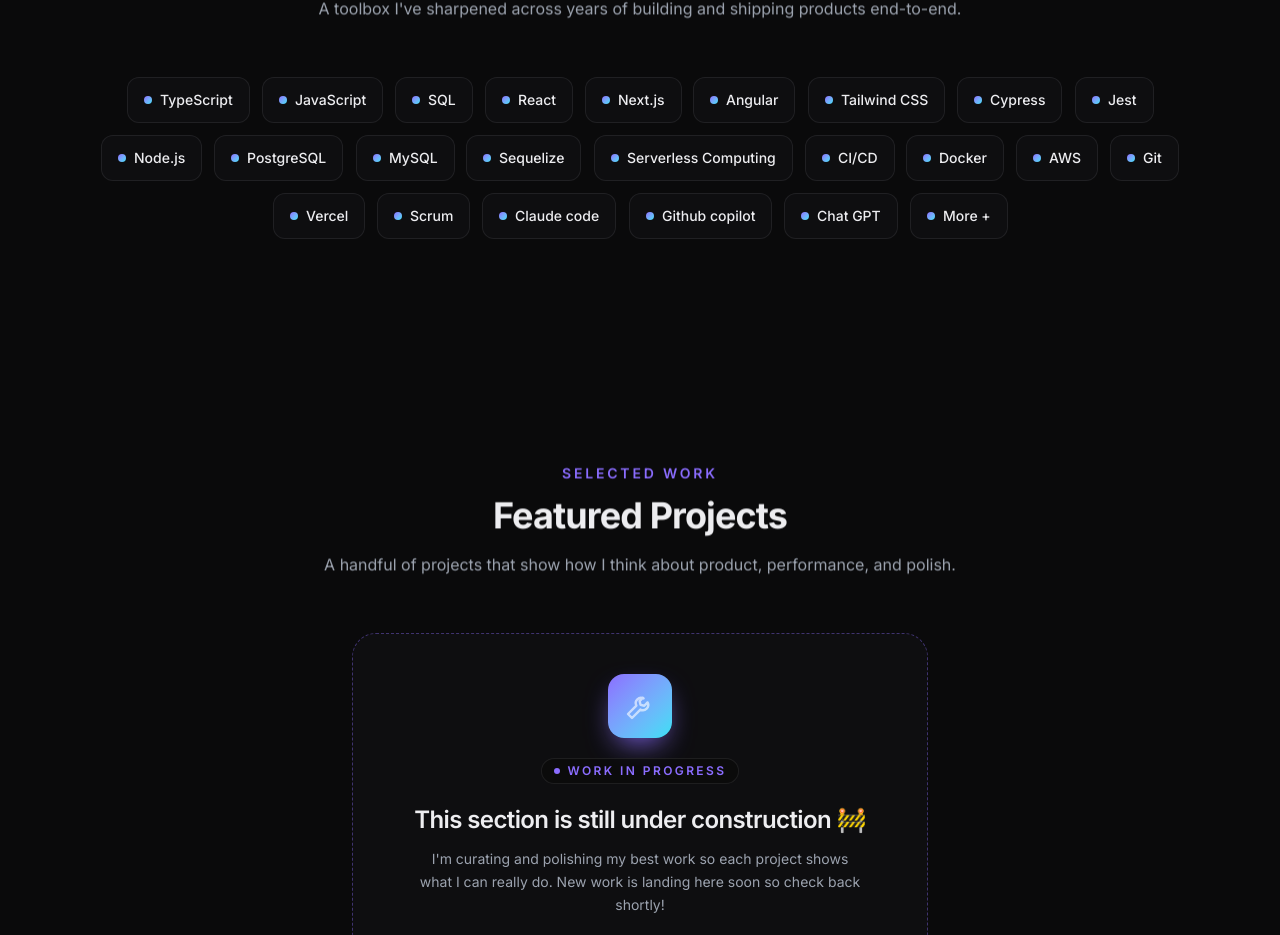
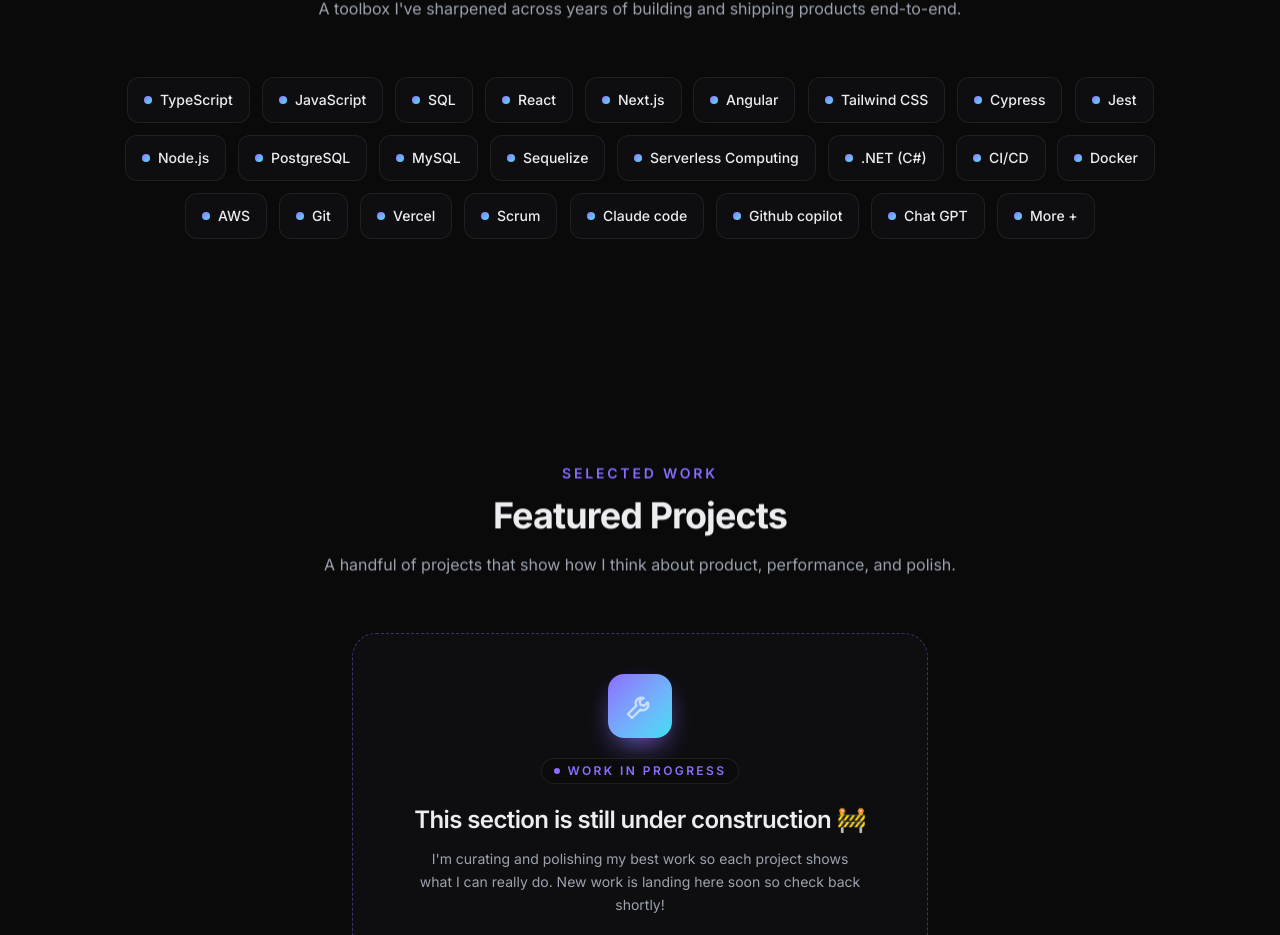
Before and after one commit to denizugurjc/denizugur-portfolio, a Next.js app: page / in a window 1280 px wide. Shown: the part 1890-2825 px from the top of the page. Built offline with nearby package versions, Linux system fonts and the light colour scheme.

Commit message:
add skills

```diff
--- a/data/portfolio.ts
+++ b/data/portfolio.ts
@@ -125,6 +125,7 @@
   { name: "MySQL", category: "Backend" },
   { name: "Sequelize", category: "Backend" },
   { name: "Serverless Computing", category: "Backend" },
+  { name: ".NET (C#)", category: "Backend" },
   { name: "CI/CD", category: "Tools & DevOps" },
   { name: "Docker", category: "Tools & DevOps" },
   { name: "AWS", category: "Tools & DevOps" },
```
